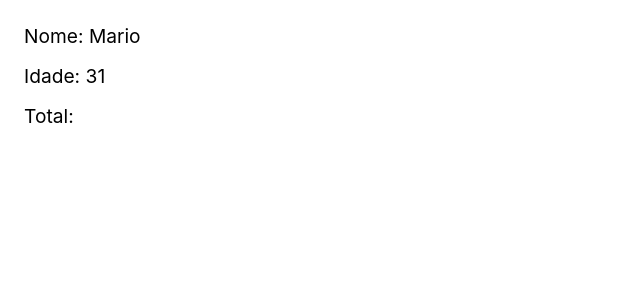
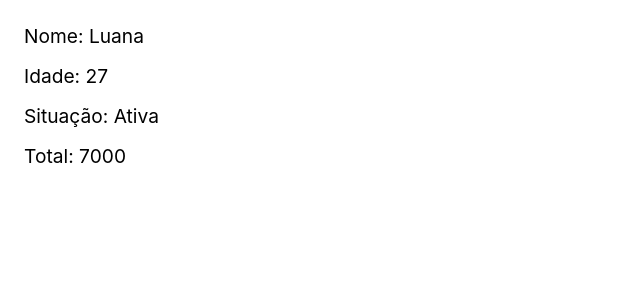
Before and after one commit to uryel-farias/React-Origamid, a React (Vite) app: page / in a window 1280 px wide. Shown: the top 300 px of the page, without its empty margins (0-640 px from the left). Built offline with nearby package versions, Linux system fonts and the light colour scheme.

Commit message:
Mostrando o tatal de compras.

```diff
--- a/src/App.jsx
+++ b/src/App.jsx
@@ -24,7 +24,7 @@ const mario = {
 };
 
 const App = () => {
-  const dados = mario;
+  const dados = luana;
 
   const total = dados.compras.map((item) => Number(item.preco.replace('R$ ',''))).reduce((a, b) => a + b);
 
@@ -33,7 +33,8 @@ const App = () => {
     <div>
       <p>Nome: {dados.cliente}</p>
       <p>Idade: {dados.idade}</p>
-      <p>Total: {dados.total}</p>
+      <p>Situação: {dados.ativa ? 'Ativa' : 'Inativa'}</p>
+      <p>Total: {total}</p>
     </div>
   )
 
```
